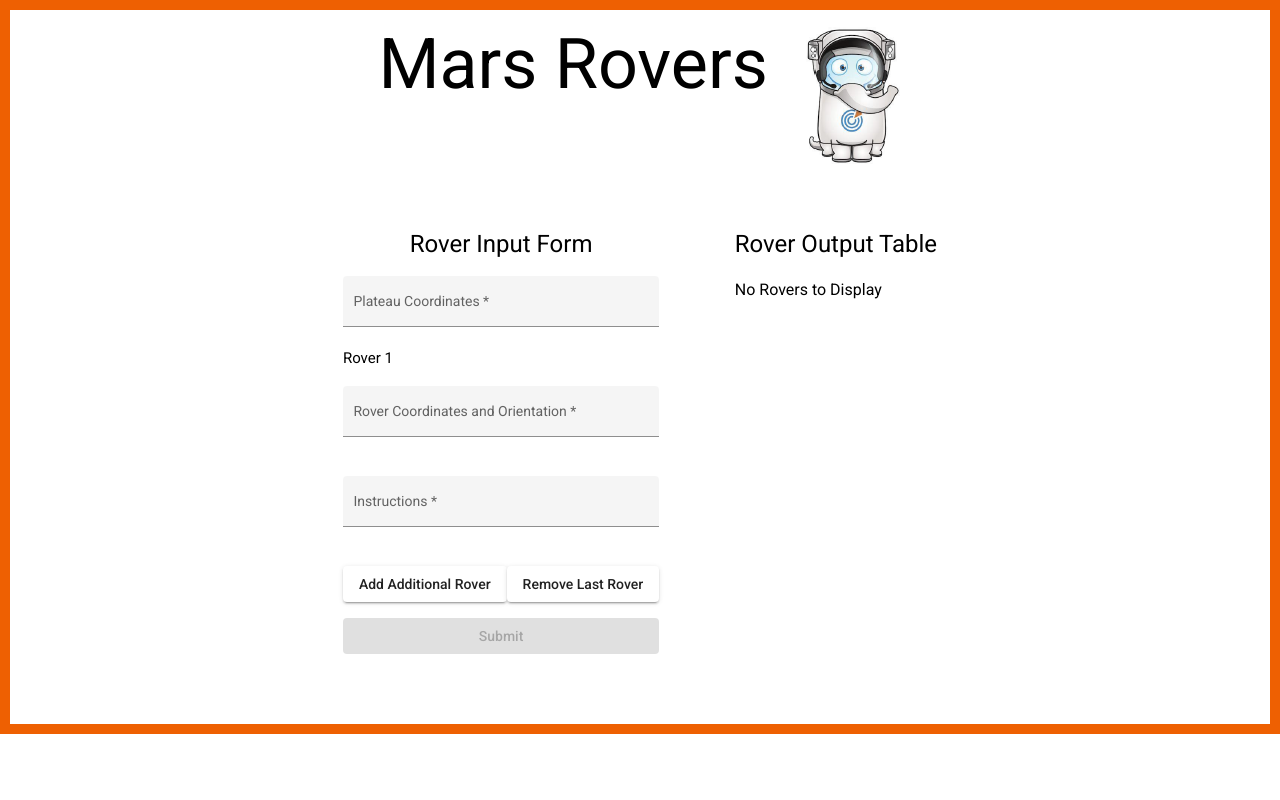
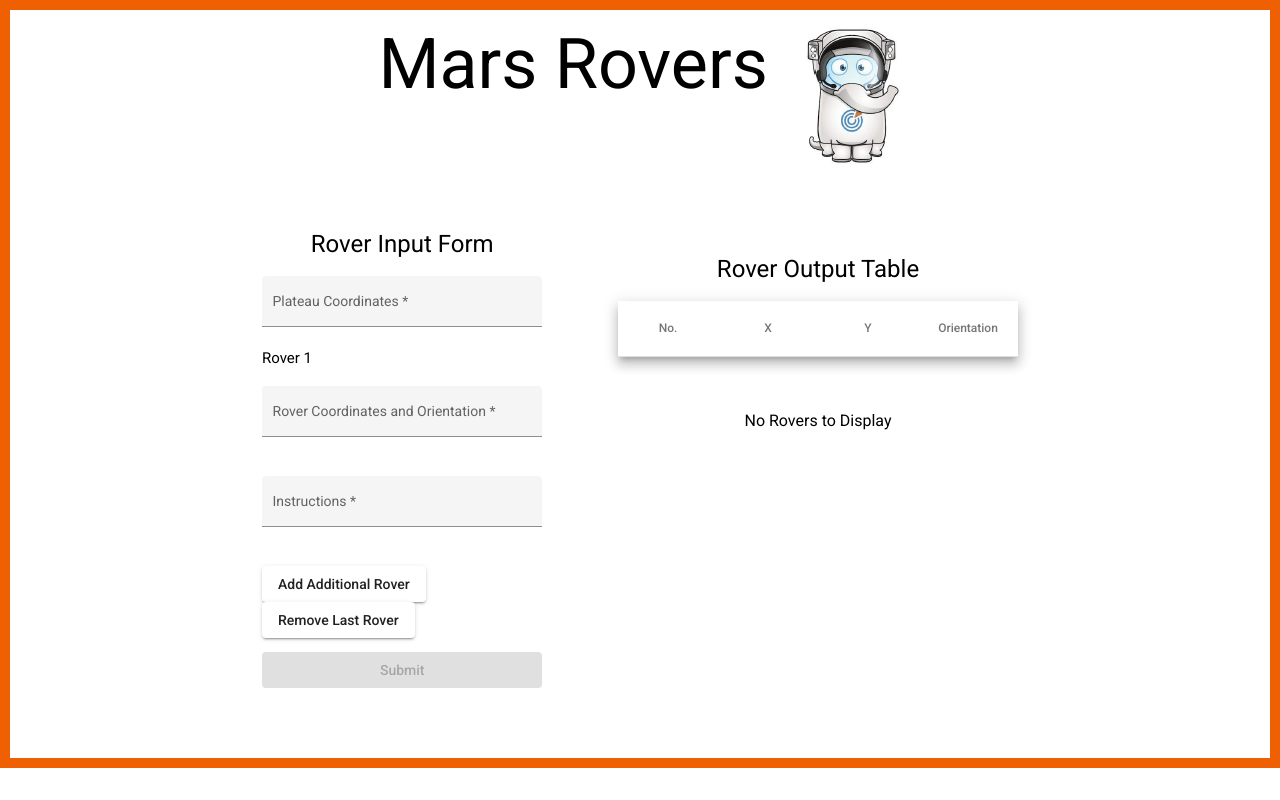
Before and after one commit to apnoble/mars-rover, an Angular app: page / in a window 1280 px wide. Built offline with nearby package versions, Linux system fonts and the light colour scheme.

Commit message:
switch to material ui table

```diff
--- a/src/app/app.module.ts
+++ b/src/app/app.module.ts
@@ -9,7 +9,7 @@ import { MatSliderModule } from '@angular/material/slider';
 import { MatFormFieldModule } from '@angular/material/form-field';
 import { MatInputModule} from '@angular/material/input';
 import { MatButtonModule } from '@angular/material/button';
-
+import {MatTableModule} from '@angular/material/table';
 
 import { ReactiveFormsModule } from '@angular/forms';
 
@@ -26,6 +26,7 @@ import { ReactiveFormsModule } from '@angular/forms';
     MatInputModule,
     ReactiveFormsModule,
     MatButtonModule,
+    MatTableModule
   ],
   providers: [],
   bootstrap: [AppComponent]
--- a/src/app/rover-form/rover-form.component.css
+++ b/src/app/rover-form/rover-form.component.css
@@ -5,6 +5,11 @@
 h1 {
     text-align: center;
 }
+
+h3 {
+    text-align: center;
+}
+
 .form-container {
     display:flex;
     flex-direction: row;
@@ -30,7 +35,6 @@ h1 {
     margin-bottom: 5%;
 }
 
-
 .output-table {
     min-width: 400px;
     margin: 25px 0;
@@ -39,6 +43,7 @@ h1 {
 
 .output-table thead tr {
     background-color: #EE6002;
+    margin-bottom: 20px;
 }
 
 .output-table th,
@@ -56,6 +61,10 @@ h1 {
     border-bottom: 2px solid black;
 }
 
+.material-table {
+    margin-bottom: 50px;
+}
+
 .rover-group mat-form-field {
     margin-bottom: 20px;
 }
--- a/src/app/rover-form/rover-form.component.html
+++ b/src/app/rover-form/rover-form.component.html
@@ -30,10 +30,38 @@
 
         <button mat-raised-button color="primary" [disabled]="!inputForm.valid" type="submit">Submit</button>
     </form>
-    <div>
+    <div class="output-table">
         <h1>Rover Output Table</h1>
+
+        <table mat-table [dataSource]="output" class="mat-elevation-z8 material-table">
+
+            <ng-container matColumnDef="num">
+              <th mat-header-cell *matHeaderCellDef> No. </th>
+              <td mat-cell *matCellDef="let item; let i=index;"> {{i + 1}}</td>
+            </ng-container>
+
+            <ng-container matColumnDef="x">
+              <th mat-header-cell *matHeaderCellDef> X </th>
+              <td mat-cell *matCellDef="let item"> {{item.isOutOfBounds ? "Rover is" : item.x}} </td>
+            </ng-container>
+
+            <ng-container matColumnDef="y">
+              <th mat-header-cell *matHeaderCellDef> Y </th>
+              <td mat-cell *matCellDef="let item"> {{item.isOutOfBounds ? "Out of" : item.y}} </td>
+            </ng-container>
+
+            <ng-container matColumnDef="orientation">
+              <th mat-header-cell *matHeaderCellDef> Orientation </th>
+              <td mat-cell *matCellDef="let item"> {{item.isOutOfBounds ? "Bounds" : item.orientation}} </td>
+            </ng-container>
+
+            <tr mat-header-row *matHeaderRowDef="displayedColumns"></tr>
+            <tr mat-row *matRowDef="let row; columns: displayedColumns;"></tr>
+        </table>
+
         <h3 *ngIf="output.length === 0">No Rovers to Display</h3>
-        <table class="output-table" *ngIf="output.length > 0">
+
+        <!-- <table class="output-table" *ngIf="output.length > 0">
             <thead>
                 <tr>
                     <th>#</th>
@@ -48,9 +76,9 @@
                     <td *ngIf="result.isOutOfBounds === true" colspan="3">Rover start location is out of bounds</td>
                     <td *ngIf="result.isOutOfBounds === false">{{result.x}}</td>
                     <td *ngIf="result.isOutOfBounds === false">{{result.y}}</td>
-                    <td *ngIf="result.isOutOfBounds === false">{{result. orientation}}</td>
+                    <td *ngIf="result.isOutOfBounds === false">{{result.orientation}}</td>
                 </tr>
             </tbody>
-        </table>
+        </table> -->
     </div>
 </div>
--- a/src/app/rover-form/rover-form.component.ts
+++ b/src/app/rover-form/rover-form.component.ts
@@ -34,6 +34,7 @@ export class RoverFormComponent implements OnInit {
 
     // This is the result to be displayed in the output table
     output: any = [];
+    displayedColumns: string[] = ['num', 'x', 'y', 'orientation'];
 
     constructor(private fb: FormBuilder, private roverService: RoverService) { }
 
```
